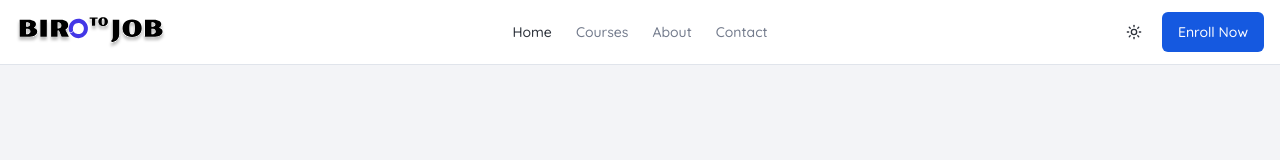
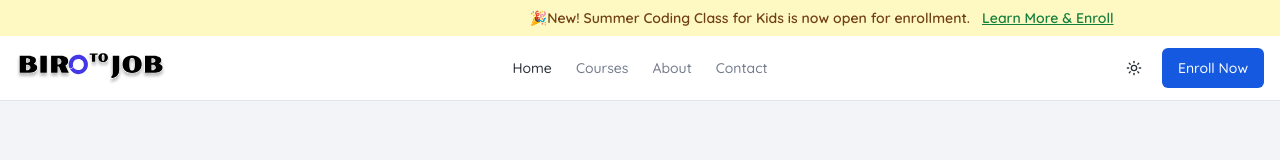
Before and after one commit to henrymishael/Birotojob, a Next.js app: page / in a window 1280 px wide. Shown: the top 160 px of the page. Built offline with nearby package versions, Linux system fonts and the light colour scheme.

Commit message:
chore: banner

```diff
--- a/src/app/summerschool/page.tsx
+++ b/src/app/summerschool/page.tsx
@@ -637,7 +637,7 @@ Please provide more information about enrollment.`;
                       name="name"
                       value={formData.name}
                       onChange={handleInputChange}
-                      className="h-12 border-gray-300 dark:border-slate-600 focus:border-blue-700 focus:ring-blue-700 dark:bg-slate-900 dark:text-white"
+                      className="h-12 border-gray-300 dark:border-slate-600 focus:border-blue-700 focus:ring-blue-700 dark:bg-white dark:text-black"
                       placeholder="Enter your child's name"
                       required
                     />
@@ -652,7 +652,7 @@ Please provide more information about enrollment.`;
                       name="age"
                       value={formData.age}
                       onChange={handleInputChange}
-                      className="h-12 border-gray-300 dark:border-slate-600 focus:border-blue-700 focus:ring-blue-700 dark:bg-slate-900 dark:text-white"
+                      className="h-12 border-gray-300 dark:border-slate-600 focus:border-blue-700 focus:ring-blue-700 dark:bg-white dark:text-black"
                       placeholder="Child's age"
                       min={6}
                       max={16}
@@ -670,7 +670,7 @@ Please provide more information about enrollment.`;
                     name="phone"
                     value={formData.phone}
                     onChange={handleInputChange}
-                    className="h-12 border-gray-300 dark:border-slate-600 focus:border-blue-700 focus:ring-blue-700 dark:bg-slate-900 dark:text-white"
+                    className="h-12 border-gray-300 dark:border-slate-600 focus:border-blue-700 focus:ring-blue-700 dark:bg-white dark:text-black"
                     placeholder="+234 xxx xxx xxxx"
                     required
                   />
@@ -685,7 +685,7 @@ Please provide more information about enrollment.`;
                     name="email"
                     value={formData.email}
                     onChange={handleInputChange}
-                    className="h-12 border-gray-300 dark:border-slate-600 focus:border-blue-700 focus:ring-blue-700 dark:bg-slate-900 dark:text-white"
+                    className="h-12 border-gray-300 dark:border-slate-600 focus:border-blue-700 focus:ring-blue-700 dark:bg-white dark:text-black"
                     placeholder="your.email@example.com"
                   />
                 </div>
@@ -701,7 +701,7 @@ Please provide more information about enrollment.`;
                       setFormData({ ...formData, program: value })
                     }
                   >
-                    <SelectTrigger className="h-12 border-gray-300 dark:border-slate-600 focus:border-blue-700 focus:ring-blue-700 dark:bg-slate-900 dark:text-white">
+                    <SelectTrigger className="h-12 border-gray-300 dark:border-slate-600 focus:border-blue-700 focus:ring-blue-700 dark:bg-white dark:text-black">
                       <SelectValue placeholder="Select a program" />
                     </SelectTrigger>
                     <SelectContent>
@@ -717,7 +717,13 @@ Please provide more information about enrollment.`;
 
                 <button
                   onClick={handleWhatsAppContact}
-                  className="w-full bg-gradient-to-r from-green-500 to-green-600 text-white py-4 px-8 rounded-xl font-bold text-lg shadow-lg hover:shadow-xl transition-all duration-300 flex items-center justify-center space-x-3"
+                  disabled={
+                    !formData.name ||
+                    !formData.age ||
+                    !formData.phone ||
+                    !formData.program
+                  }
+                  className=" disabled:bg-green-300 w-full bg-green-600 text-white py-4 px-8 rounded-xl font-bold text-lg shadow-lg hover:shadow-xl transition-all duration-300 flex items-center justify-center space-x-3"
                 >
                   <MessageCircle className="w-6 h-6" />
                   <span>Enroll via WhatsApp</span>
--- a/src/components/header.tsx
+++ b/src/components/header.tsx
@@ -10,6 +10,42 @@ import { cn } from "@/lib/utils";
 import { ModeToggle } from "./mode-toggle";
 import { NavigationLink } from "@/hooks/services/navigation-link";
 import Image from "next/image";
+
+function Banner() {
+  return (
+    <div
+      className="w-full bg-yellow-100 text-yellow-900 py-2 px-4 flex items-center justify-center overflow-hidden"
+      style={{ position: "sticky", top: 0, zIndex: 30 }}
+    >
+      <div className="whitespace-nowrap animate-marquee font-semibold text-sm flex items-center gap-2">
+        <span>🎉</span>
+        <span>
+          New! Summer Coding Class for Kids is now open for enrollment.{" "}
+          <a
+            href="/summerschool"
+            className="underline text-green-700 hover:text-green-900 ml-2"
+          >
+            Learn More & Enroll
+          </a>
+        </span>
+      </div>
+      <style jsx>{`
+        .animate-marquee {
+          display: inline-block;
+          animation: marquee 18s linear infinite;
+        }
+        @keyframes marquee {
+          0% {
+            transform: translateX(100%);
+          }
+          100% {
+            transform: translateX(-100%);
+          }
+        }
+      `}</style>
+    </div>
+  );
+}
 
 const navigation = [
   { name: "Home", href: "/" },
@@ -35,6 +71,8 @@ export default function Header() {
   }, []);
 
   return (
+    <>
+      {pathname !== "/apply" && pathname !== "/summerschool" && <Banner />}
       <header className="sticky top-0 z-20 w-full border-b bg-transparent backdrop-blur supports-[backdrop-filter]:bg-background/60">
         <div className="container flex h-16 items-center justify-between">
           <div className="flex items-center gap-2">
@@ -185,5 +223,6 @@ export default function Header() {
           </div>
         </div>
       </header>
+    </>
   );
 }
```
Lines whose indentation alone changed are shown as unchanged.
